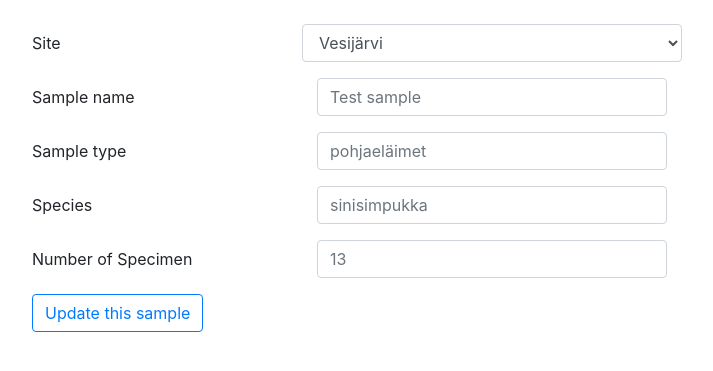
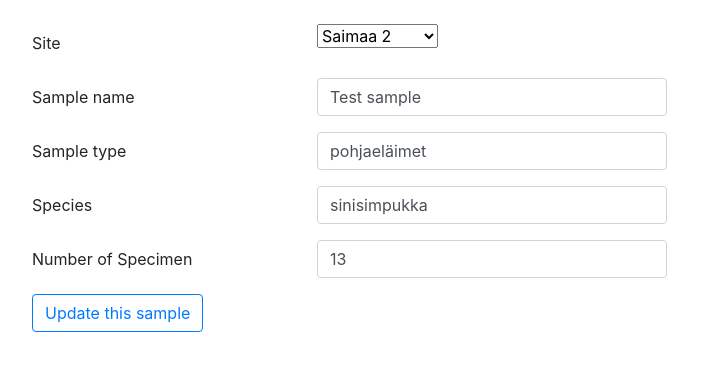
Before and after one commit to ansolotli/Tutkimussovellus, a Flask app: page /samples/update/2 in a window 1280 px wide. Shown: the part 56-427 px from the top of the page, without its empty margins (53-766 px from the left). Run offline with Flask 2, Linux system fonts and the light colour scheme; a user stored in the database is signed in; data comes from the database, SQL or seed files in the repository; both versions use the stored data as it was after the commit; some libraries are stand-ins or nearby versions.

Commit message:
Fixed dropdowns and prefilled editable forms

```diff
--- a/application/samples/forms.py
+++ b/application/samples/forms.py
@@ -1,12 +1,13 @@
 from flask_wtf import FlaskForm
-from wtforms import StringField, validators
+from wtforms import StringField, SelectField, validators
 
 class AddSampleForm(FlaskForm):
-    site_id = StringField("Site")
-    samplename = StringField("Sample name", [validators.Length(min=2)])
-    sampletype = StringField("Sample type", [validators.Length(min=2)])
-    species = StringField("Species", [validators.Length(min=2)])
-    amount = StringField("Number of Specimen", [validators.Length(min=1)])
+    site_id = SelectField("Site")
+
+    samplename = StringField("Sample name", [validators.Length(min=2, max=20)])
+    sampletype = StringField("Sample type", [validators.Length(min=2, max=20)])
+    species = StringField("Species", [validators.Length(min=2, max=40)])
+    amount = StringField("Number of Specimen", [validators.Length(min=1, max=4)])
 
     class Meta:
         csrf = False
@@ -21,7 +22,8 @@ class ShowSampleForm(FlaskForm):
         csrf = False
 
 class EditSampleForm(FlaskForm):
-    sitename = StringField("Site")
+    site_id = SelectField("Site")
+
     samplename = StringField("Sample name", [validators.Length(min=2, max=20)])
     sampletype = StringField("Sample type", [validators.Length(min=2, max=20)])
     species = StringField("Species", [validators.Length(min=2, max=40)])
--- a/application/samples/views.py
+++ b/application/samples/views.py
@@ -14,9 +14,15 @@ def samples_index():
     return render_template("samples/list.html", samples = Sample.query.all())
 
 
-@app.route("/samples/new/", methods=["GET"])
-def samples_form():
-    return render_template("samples/new.html", form = AddSampleForm(), sites = Site.query.order_by(Site.name).all())
+@app.route("/samples/new/<site_id>", methods=["GET"])
+def samples_form(site_id):
+
+    form = AddSampleForm()
+
+    form.site_id.choices = [(g.id, g.name) for g in Site.query.order_by(Site.name).all()]
+    form.site_id.data=site_id
+
+    return render_template("samples/new.html", form = form)
 
 
 @app.route("/sites/samples/<sample_id>")
@@ -68,7 +74,12 @@ def samples_update(sample_id):
 
     sample = Sample.query.get(sample_id)
 
-    return render_template("samples/edit.html", sample = sample, form=EditSampleForm(), sites = Site.query.order_by(Site.name).all())
+
+    form = EditSampleForm(obj=sample)
+    form.site_id.choices = [(g.id, g.name) for g in Site.query.order_by(Site.name).all()]
+
+
+    return render_template("samples/edit.html", sample = sample, form=form)
 
 
 @app.route("/samples/save/<sample_id>", methods=["GET", "POST"])
@@ -80,8 +91,6 @@ def samples_save(sample_id):
 
     if not form.validate():
         return render_template("samples/edit.html", sample=s, form=form, sites = Site.query.order_by(Site.name).all())
-
-    # jos näitä ei muuteta niin pidä vanhat!!
 
     siteName = request.form.get("sites")
     site = Site.query.filter_by(name=siteName).first()
--- a/application/templates/samples/edit.html
+++ b/application/templates/samples/edit.html
@@ -1,37 +1,63 @@
 {% extends "layout.html" %}
 
 {% block body %}
-<form method="POST" action="{{ url_for('samples_save', sample_id=sample.id) }}">
+<form method="POST" action="{{ url_for('samples_save', sample_id=sample.id)}}">
     <div class="form-group row">
         <label for="siteName" class="col-sm-3 col-form-label">Site</label>
-        <select class="form-control col-4" name=sites method="GET" action="/">
-            {% for site in sites %}
-            <option value="{{site.name}}" SELECTED>{{site.name}}</option>"
-            {% endfor %}
-        </select>
+        <div class="col-4">
+            {{ form.site_id }}
+        </div>
     </div>
     <div class="form-group row">
         <label for="sampleName" class="col-sm-3 col-form-label">Sample name</label>
         <div class="col-4">
-            {{ form.samplename(placeholder=sample.samplename, class="form-control") }}
+            {{ form.samplename(value=sample.samplename, class="form-control") }}
+        </div>
+        <div>
+            <ul>
+                {% for error in form.samplename.errors %}
+                <li>{{ error }}</li>
+                {% endfor %}
+            </ul>
         </div>
     </div>
     <div class="form-group row">
         <label for="sampleType" class="col-sm-3 col-form-label">Sample type</label>
         <div class="col-4">
-            {{ form.sampletype(placeholder=sample.sampletype, class="form-control") }}
+            {{ form.sampletype(value=sample.sampletype, class="form-control") }}
+        </div>
+        <div>
+            <ul>
+                {% for error in form.sampletype.errors %}
+                <li>{{ error }}</li>
+                {% endfor %}
+            </ul>
         </div>
     </div>
     <div class="form-group row">
         <label for="sampleSpecies" class="col-sm-3 col-form-label">Species</label>
         <div class="col-4">
-            {{ form.species(placeholder=sample.species, class="form-control") }}
+            {{ form.species(value=sample.species, class="form-control") }}
+        </div>
+        <div>
+            <ul>
+                {% for error in form.species.errors %}
+                <li>{{ error }}</li>
+                {% endfor %}
+            </ul>
         </div>
     </div>
     <div class="form-group row">
         <label for="sampleAmount" class="col-sm-3 col-form-label">Number of Specimen</label>
         <div class="col-4">
-            {{ form.amount(placeholder=sample.amount, class="form-control") }}
+            {{ form.amount(value=sample.amount, class="form-control") }}
+        </div>
+        <div>
+            <ul>
+                {% for error in form.amount.errors %}
+                <li>{{ error }}</li>
+                {% endfor %}
+            </ul>
         </div>
     </div>
     <div class="form-group row">
--- a/application/templates/sites/single.html
+++ b/application/templates/sites/single.html
@@ -8,7 +8,7 @@
   </p>
   <div class="form-row align-items-center">
     <div class="col-4 mb-3">
-      {{ form.name(placeholder=site.name, class="form-control") }}
+      {{ form.name(value=site.name, class="form-control") }}
     </div>
     <div class="col-4 mb-3">
       <input type="submit" value="Rename this site" class="btn btn-outline-primary" />
@@ -39,6 +39,6 @@
   {% endfor %}
 </table>
 <br>
-<a href="{{ url_for('samples_form') }}">Add a new sample to this site</a>
+<a href="{{ url_for('samples_form', site_id=site.id) }}">Add a new sample to this site</a>
 
 {% endblock %}
```
Also changed, not shown: application/templates/samples/new.html (+3 -5 lines), application/sampling.db.
